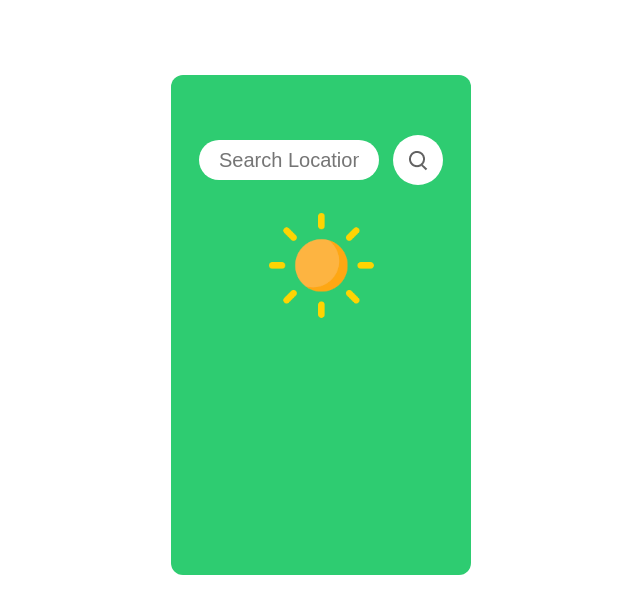
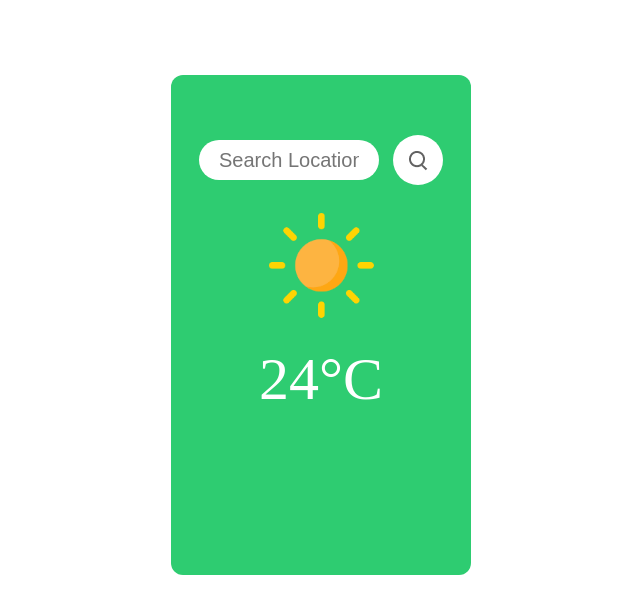
Before and after one commit to briansimiyuj/weather-app-react, a React (Create React App) app: page / in a window 1280 px wide. Shown: the top 614 px of the page, without its empty margins (319-959 px from the left). Built offline with nearby package versions, Linux system fonts and the light colour scheme.

Commit message:
Weather temp markup

```diff
--- a/src/Script.jsx
+++ b/src/Script.jsx
@@ -1,5 +1,6 @@
 import Form from './components/Form'
 import WeatherImage from './components/WeatherImage'
+import WeatherTemp from './components/WeatherTemp'
 
 function Script(){
   return (
@@ -9,6 +10,8 @@ function Script(){
 
       <WeatherImage/>
 
+      <WeatherTemp/>
+
     </div>
   )
 }
--- /dev/null
+++ b/src/components/WeatherTemp.jsx
@@ -0,0 +1,15 @@
+const WeatherTemp = () =>{
+
+    return(
+
+        <div className="weather-temp">
+
+            <span>24</span>&deg;C
+
+        </div>
+
+    )
+
+}
+
+export default WeatherTemp
```
